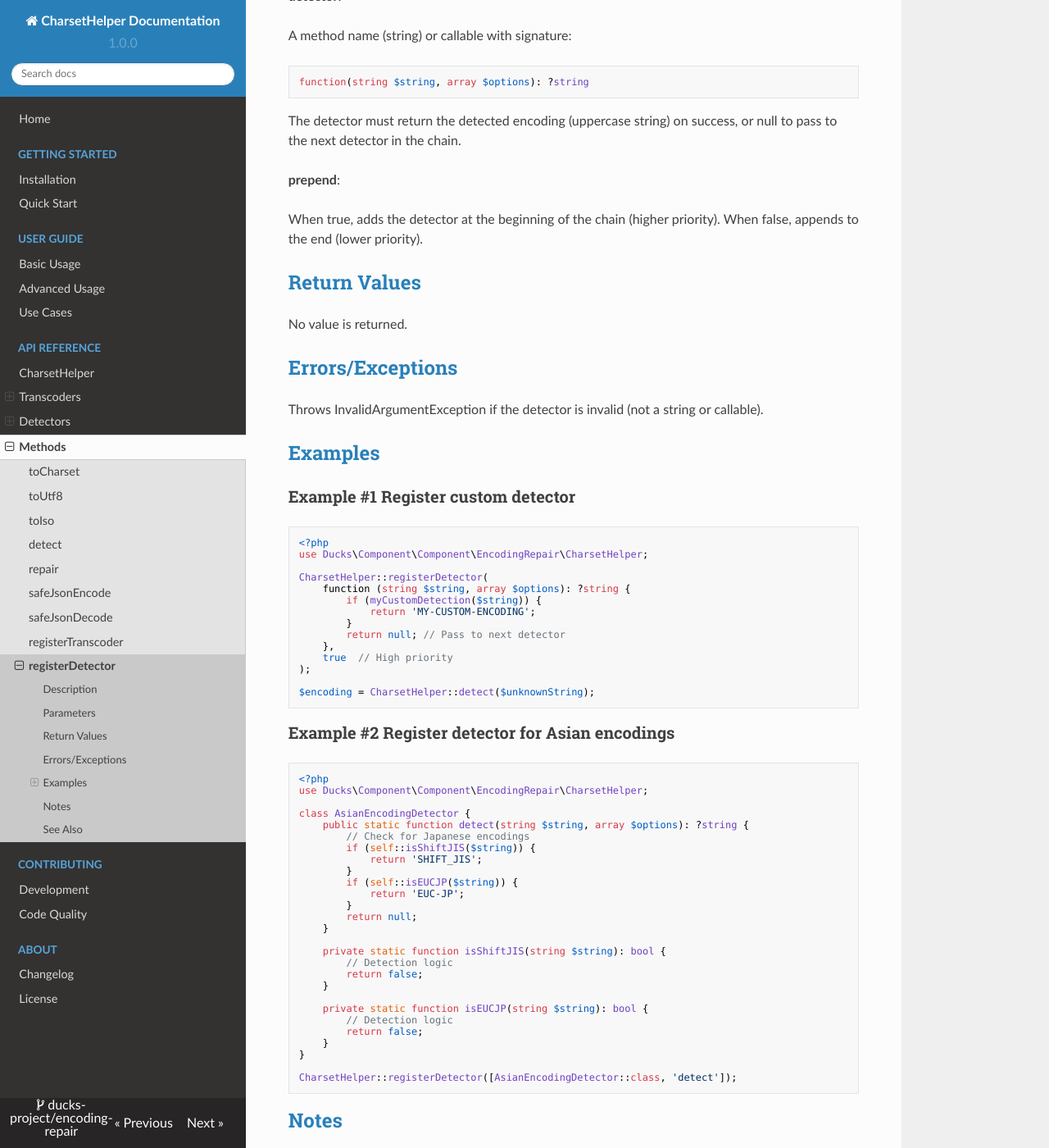
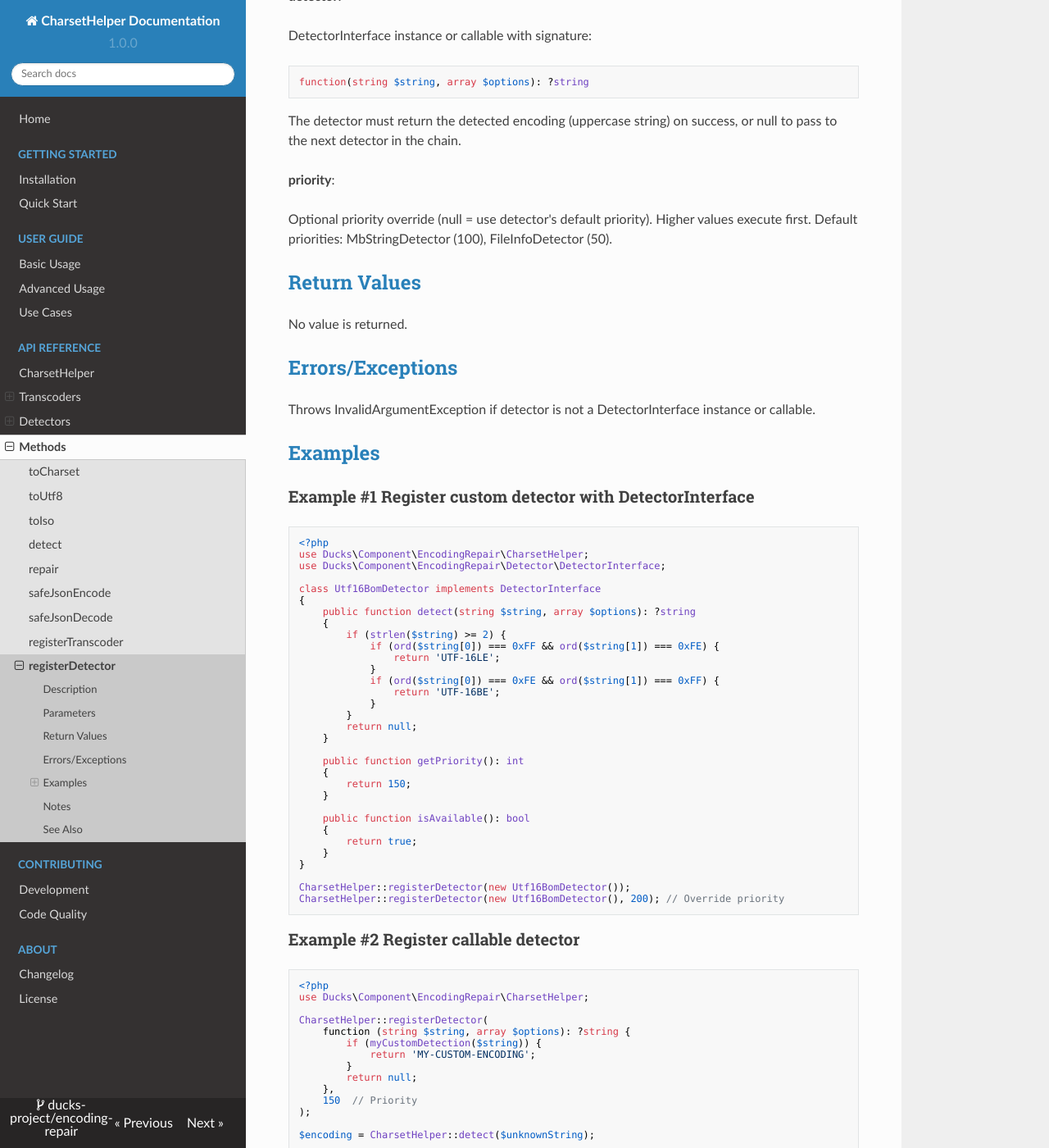
Before and after one commit to ducks-project/encoding-repair, an MkDocs documentation site: the page built from docs/api/methods/CharsetHelper.registerDetector.md, in a window 1280 px wide and 1400 px high, scrolled down 554 px. Shown: the whole window at 82% size. Built offline with MkDocs 1.6.1, drawn with Linux system fonts in a browser that asks for light colours; nearby versions of some CDN libraries; some of the changed text lies outside the part shown.

````diff
--- a/docs/api/methods/CharsetHelper.registerDetector.md
+++ b/docs/api/methods/CharsetHelper.registerDetector.md
@@ -8,8 +8,8 @@ CharsetHelper::registerDetector — Register custom detection strategy
 
 ```php
 public static CharsetHelper::registerDetector(
-    string|callable $detector,
-    bool $prepend = true
+    DetectorInterface|callable $detector,
+    ?int $priority = null
 ): void
 ```
 
@@ -21,7 +21,7 @@ specialized or proprietary encodings.
 
 **detector**:
 
-A method name (string) or callable with signature:
+DetectorInterface instance or callable with signature:
 
 ```php
 function(string $string, array $options): ?string
@@ -30,10 +30,10 @@ function(string $string, array $options): ?string
 The detector must return the detected encoding (uppercase string) on success,
 or null to pass to the next detector in the chain.
 
-**prepend**:
+**priority**:
 
-When true, adds the detector at the beginning of the chain (higher priority).
-When false, appends to the end (lower priority).
+Optional priority override (null = use detector's default priority).
+Higher values execute first. Default priorities: MbStringDetector (100), FileInfoDetector (50).
 
 ## [Return Values](#return-values)
 
@@ -41,74 +41,79 @@ No value is returned.
 
 ## <a name="errors-exceptions"></a>[Errors/Exceptions](#errors-exceptions)
 
-Throws InvalidArgumentException if the detector is invalid (not a string or callable).
+Throws InvalidArgumentException if detector is not a DetectorInterface instance or callable.
 
 ## [Examples](#examples)
 
-### Example #1 Register custom detector
+### Example #1 Register custom detector with DetectorInterface
 
 ```php
 <?php
-use Ducks\Component\Component\EncodingRepair\CharsetHelper;
+use Ducks\Component\EncodingRepair\CharsetHelper;
+use Ducks\Component\EncodingRepair\Detector\DetectorInterface;
+
+class Utf16BomDetector implements DetectorInterface
+{
+    public function detect(string $string, array $options): ?string
+    {
+        if (strlen($string) >= 2) {
+            if (ord($string[0]) === 0xFF && ord($string[1]) === 0xFE) {
+                return 'UTF-16LE';
+            }
+            if (ord($string[0]) === 0xFE && ord($string[1]) === 0xFF) {
+                return 'UTF-16BE';
+            }
+        }
+        return null;
+    }
+
+    public function getPriority(): int
+    {
+        return 150;
+    }
+
+    public function isAvailable(): bool
+    {
+        return true;
+    }
+}
+
+CharsetHelper::registerDetector(new Utf16BomDetector());
+CharsetHelper::registerDetector(new Utf16BomDetector(), 200); // Override priority
+```
+
+### Example #2 Register callable detector
+
+```php
+<?php
+use Ducks\Component\EncodingRepair\CharsetHelper;
 
 CharsetHelper::registerDetector(
     function (string $string, array $options): ?string {
         if (myCustomDetection($string)) {
             return 'MY-CUSTOM-ENCODING';
         }
-        return null; // Pass to next detector
+        return null;
     },
-    true  // High priority
+    150  // Priority
 );
 
 $encoding = CharsetHelper::detect($unknownString);
 ```
 
-### Example #2 Register detector for Asian encodings
-
-```php
-<?php
-use Ducks\Component\Component\EncodingRepair\CharsetHelper;
-
-class AsianEncodingDetector {
-    public static function detect(string $string, array $options): ?string {
-        // Check for Japanese encodings
-        if (self::isShiftJIS($string)) {
-            return 'SHIFT_JIS';
-        }
-        if (self::isEUCJP($string)) {
-            return 'EUC-JP';
-        }
-        return null;
-    }
-
-    private static function isShiftJIS(string $string): bool {
-        // Detection logic
-        return false;
-    }
-
-    private static function isEUCJP(string $string): bool {
-        // Detection logic
-        return false;
-    }
-}
-
-CharsetHelper::registerDetector([AsianEncodingDetector::class, 'detect']);
-```
-
 ## [Notes](#notes)
 
-Detectors are called in priority order:
+Detectors are executed in priority order (highest first):
 
-1. Custom detectors (prepended)
-2. mb_detect_encoding
-3. FileInfo (finfo)
-4. Custom detectors (appended)
+- Priority 100+: Custom high-priority detectors
+- Priority 100: MbStringDetector
+- Priority 50: FileInfoDetector
+- Priority 0-49: Custom low-priority detectors
 
 ## [See Also](#see-also)
 
 - [CharsetHelper::registerTranscoder] — Register custom transcoder
 - [CharsetHelper::detect] — Detect encoding with registered detectors
 
-[CharsetHelper::registerTranscoder]: ./CharsetHelper.registerTranscoder.md#CharsetHelper::registerTranscoder
-[CharsetHelper::detect]: ./CharsetHelper.detect.md#CharsetHelper::detect
+[CharsetHelper::registerTranscoder]: ./CharsetHelper.registerTranscoder.md#charsethelper__registertranscoder
+[CharsetHelper::detect]: ./CharsetHelper.detect.md#charsethelper__detect
````
Also changed, not shown: assets/documentation/classes/CharsetHelper.md (+34 -12 lines), assets/documentation/classes/CharsetHelper.registerDetector.md (+53 -48 lines), assets/documentation/classes/CharsetHelper.registerTranscoder.md (+52 -39 lines), docs/api/methods/CharsetHelper.registerTranscoder.md (+54 -41 lines).
